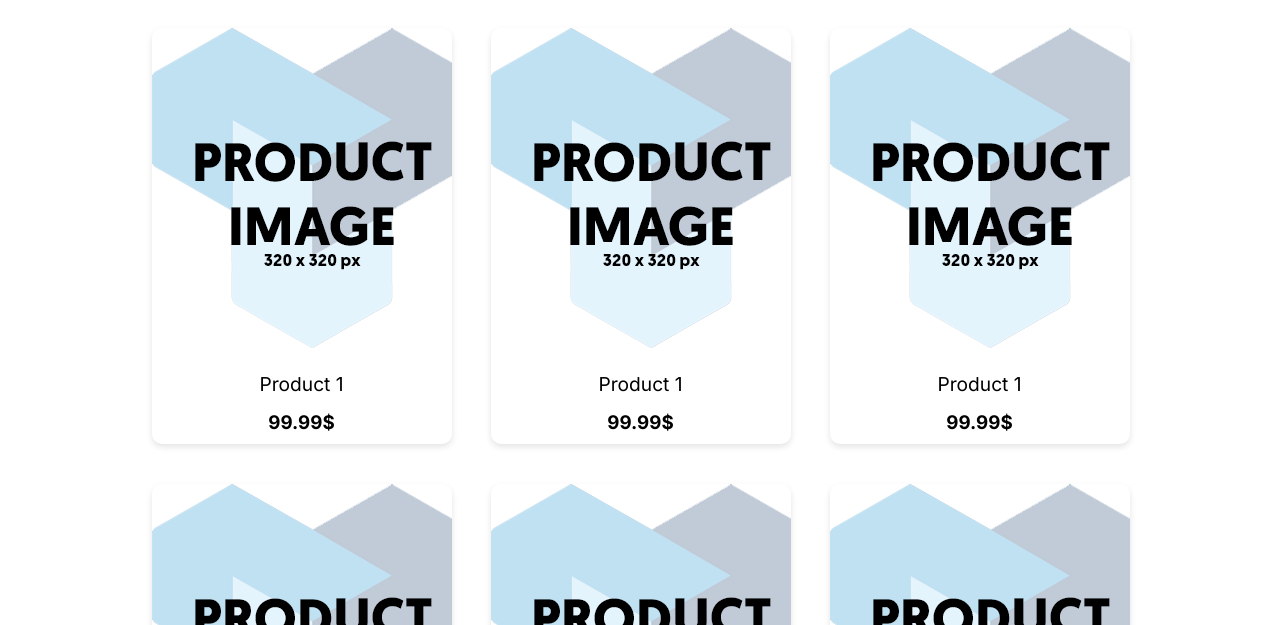
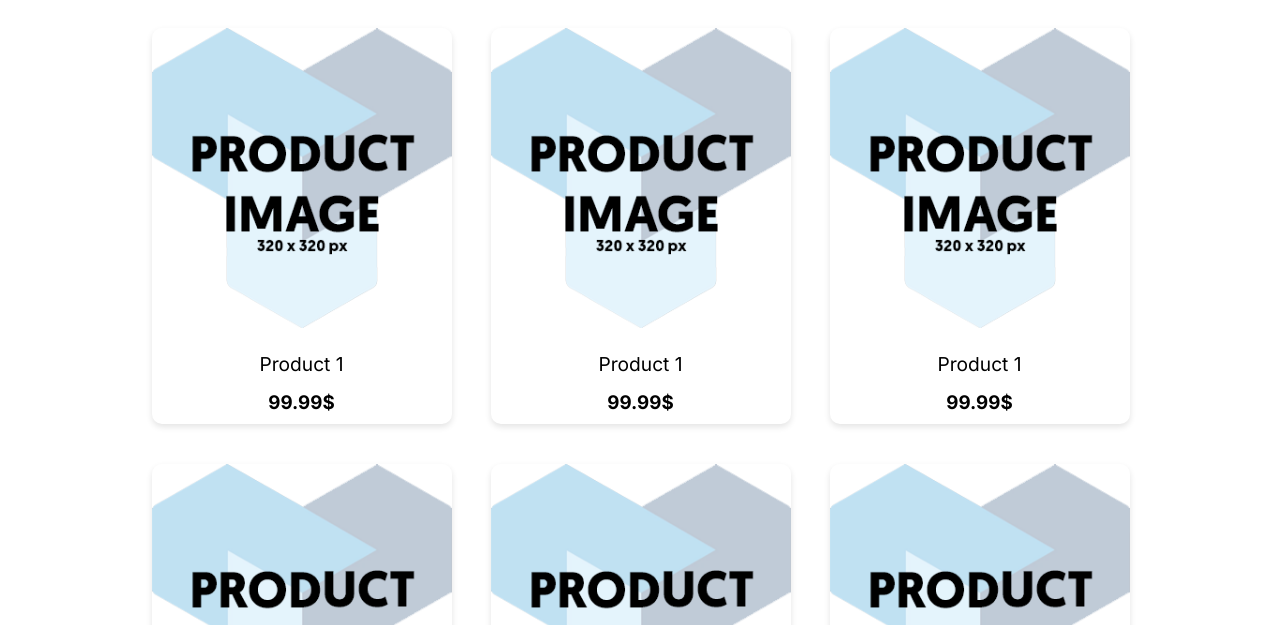
Before and after one commit to sedc-codecademy/sp2023-cp02-dsw-1, a website: page Category layout design/index.html in a window 1280 px wide. Shown: the part 175-800 px from the top of the page. Drawn offline with Linux system fonts and the light colour scheme.

Commit message:
Updated css
Updated dimensions and hover effect.

```diff
--- a/Category layout design/style.css
+++ b/Category layout design/style.css
@@ -184,6 +184,13 @@ nav {
   box-shadow: 0 0px 0px rgba(0, 0, 0, 0.19), 0 3px 6px rgba(0, 0, 0, 0.108);
   border-radius: 10px;
   overflow: hidden;
+  transition: 0.2s;
+}
+
+.product-card:hover {
+  transform: scale(101%);
+  transition: 0.2s;
+  box-shadow: 0 6px 6px rgba(0, 0, 0, 0.19), 0 6px 6px rgba(0, 0, 0, 0.108);
 }
 
 .product-card-details {
@@ -198,13 +205,13 @@ nav {
 }
 
 .product-card-header {
-  min-width: 320px;
-  min-height: 320px;
+  min-width: 300px;
+  min-height: 300px;
 }
 
 .product-card-header > img {
-  max-width: 320px;
-  max-height: 320px;
+  max-width: 300px;
+  max-height: 300px;
   overflow: hidden;
-  width: 100%;
+  width: auto;
 }
```
